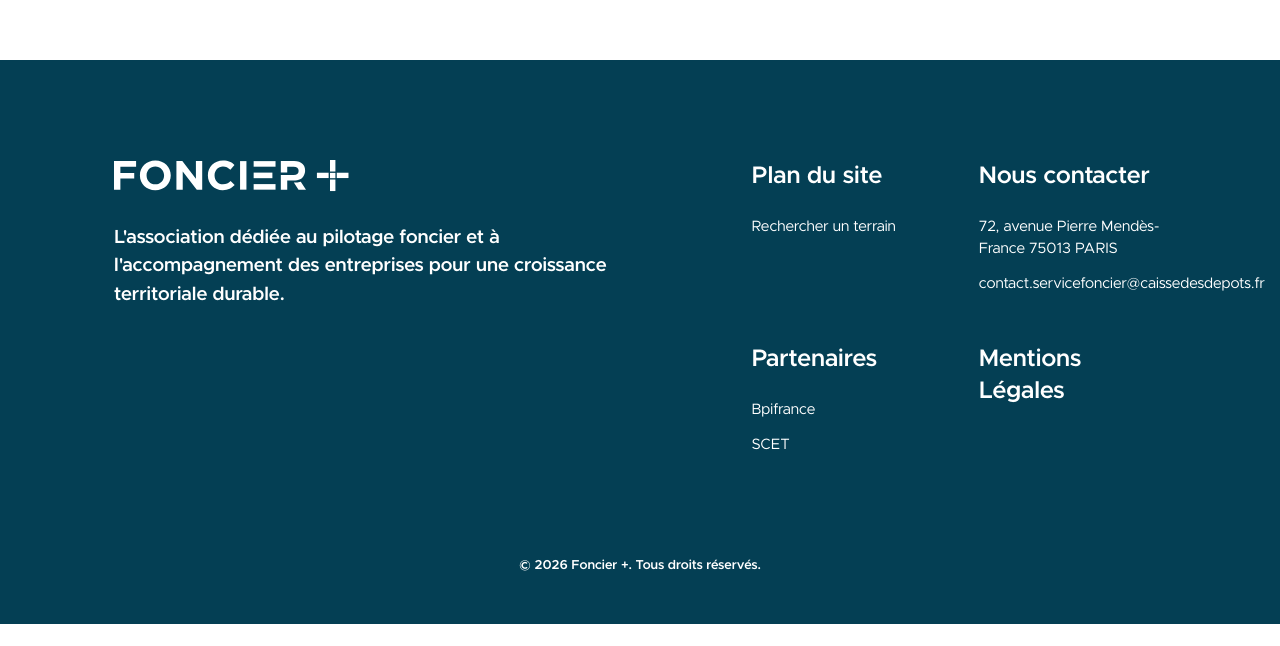
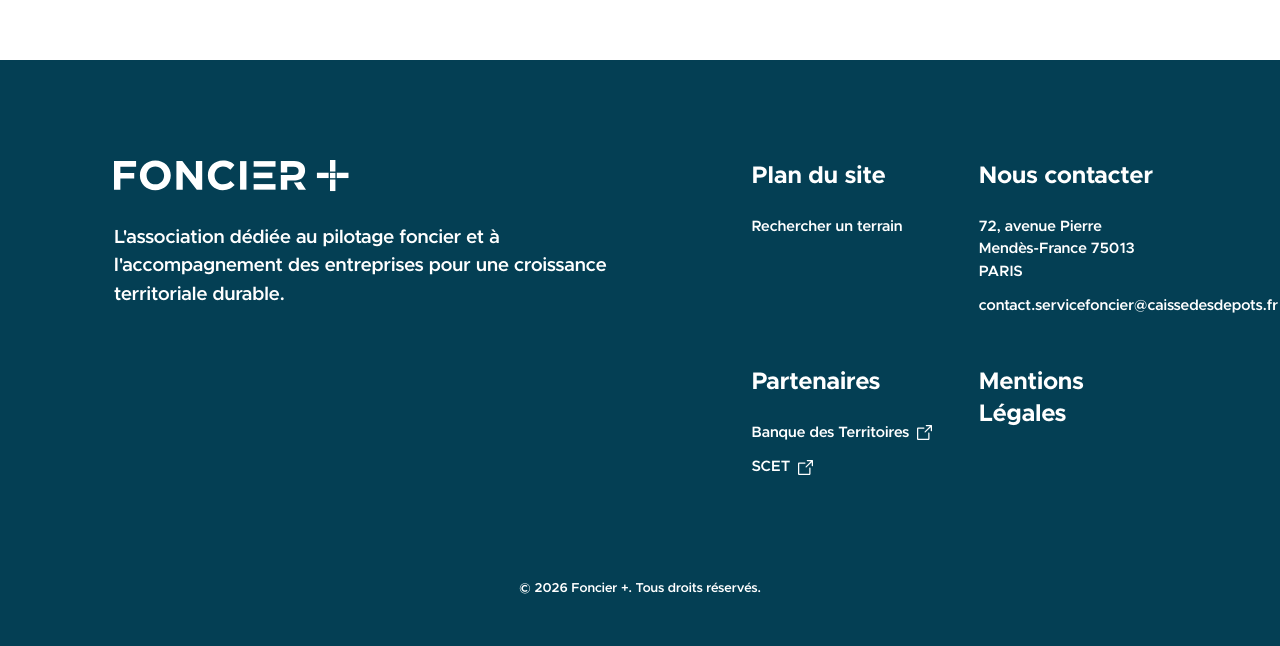
Before and after one commit to Theodo-GovTech/foncier-plus-web, a Next.js app: page / in a window 1280 px wide. Shown: the part 2532-3178 px from the top of the page. Before the commit the page ends 3156 px from the top, so only its background shows below. Built offline with nearby package versions, Linux system fonts and the light colour scheme.

Commit message:
fix: Add hover + icon next to external

```diff
--- a/src/app/globals.css
+++ b/src/app/globals.css
@@ -17,6 +17,7 @@
   --color-brand-hover: #03303f;
   --color-brand-accent: #e42319;
   --color-brand-accent-hover: #c41d12;
+  --color-white-hover: rgb(255 255 255 / 70%);
   --color-line: #e4e6ea;
   --color-muted: #626c7f;
 
--- a/src/components/Footer.tsx
+++ b/src/components/Footer.tsx
@@ -1,10 +1,12 @@
 import Image from "next/image";
+import iconExternalLink from "@/assets/icon-external-link.svg";
 import logoFoncierPlusW from "@/assets/logo-foncier-plus-white.svg";
 import { sections } from "./Header";
 
 type FooterLink = { label: string; href?: string; external?: boolean };
 
-const COPYRIGHT_DATE = 2026
+const COPYRIGHT_DATE = 2026;
+const EXTERNAL_LINK_ICON = `url(${iconExternalLink.src})`;
 
 const linkGroups: { title: string; links: FooterLink[] }[] = [
   {
@@ -14,15 +16,10 @@ const linkGroups: { title: string; links: FooterLink[] }[] = [
   {
     title: "Nous contacter",
     links: [
-      {
-        label: "72, avenue Pierre Mendès-France 75013 PARIS",
-        href: "",
-        external: true,
-      },
+      { label: "72, avenue Pierre Mendès-France 75013 PARIS" },
       {
         label: "contact.servicefoncier@caissedesdepots.fr",
         href: "mailto:contact.servicefoncier@caissedesdepots.fr",
-        external: true,
       },
     ],
   },
@@ -30,7 +27,7 @@ const linkGroups: { title: string; links: FooterLink[] }[] = [
     title: "Partenaires",
     links: [
       {
-        label: "Bpifrance",
+        label: "Banque des Territoires",
         href: "https://www.banquedesterritoires.fr/",
         external: true,
       },
@@ -63,11 +60,31 @@ export const Footer = () => {
         <div className="grid gap-x-10 gap-y-12 sm:grid-cols-2 lg:flex-5">
           {linkGroups.map(({ title, links }) => (
             <div key={title}>
-              <h2 className="text-2xl font-semibold">{title}</h2>
-              <ul className="mt-6 flex flex-col gap-3 lg:text-[15px]">
-                {links.map(({ label, href }) => (
+              <h2 className="text-2xl font-bold">{title}</h2>
+              <ul className="mt-6 flex flex-col gap-3 lg:text-[15px] font-semibold">
+                {links.map(({ label, href, external }) => (
                   <li key={label}>
-                    <a href={href}>{label}</a>
+                    <a
+                      href={href}
+                      target={external ? "_blank" : undefined}
+                      rel={external ? "noopener noreferrer" : undefined}
+                      className="inline-flex items-center gap-2 transition-colors hover:text-white-hover"
+                    >
+                      {label}
+                      {/* If link is external, put EXTERNAL_LINK_ICON next to it
+                          Icon match the text and hover */}
+                      {external && (
+                        <span
+                          role="img"
+                          aria-label="Nouvel onglet"
+                          className="size-[15px] shrink-0 bg-current mask-contain mask-center mask-no-repeat"
+                          style={{
+                            WebkitMaskImage: EXTERNAL_LINK_ICON,
+                            maskImage: EXTERNAL_LINK_ICON,
+                          }}
+                        />
+                      )}
+                    </a>
                   </li>
                 ))}
               </ul>
--- a/src/components/Header.tsx
+++ b/src/components/Header.tsx
@@ -5,7 +5,9 @@ import { NavButton } from "@/components/NavButton";
 import { searchSectionId } from "@/components/SearchSection";
 import { SectionNav } from "@/components/SectionNav";
 
-export const sections = [{ id: searchSectionId, label: "Rechercher un terrain" }];
+export const sections = [
+  { id: searchSectionId, label: "Rechercher un terrain" },
+];
 
 export const Header = () => {
   return (
```
Also changed, not shown: src/assets/icon-external-link.svg (added).
